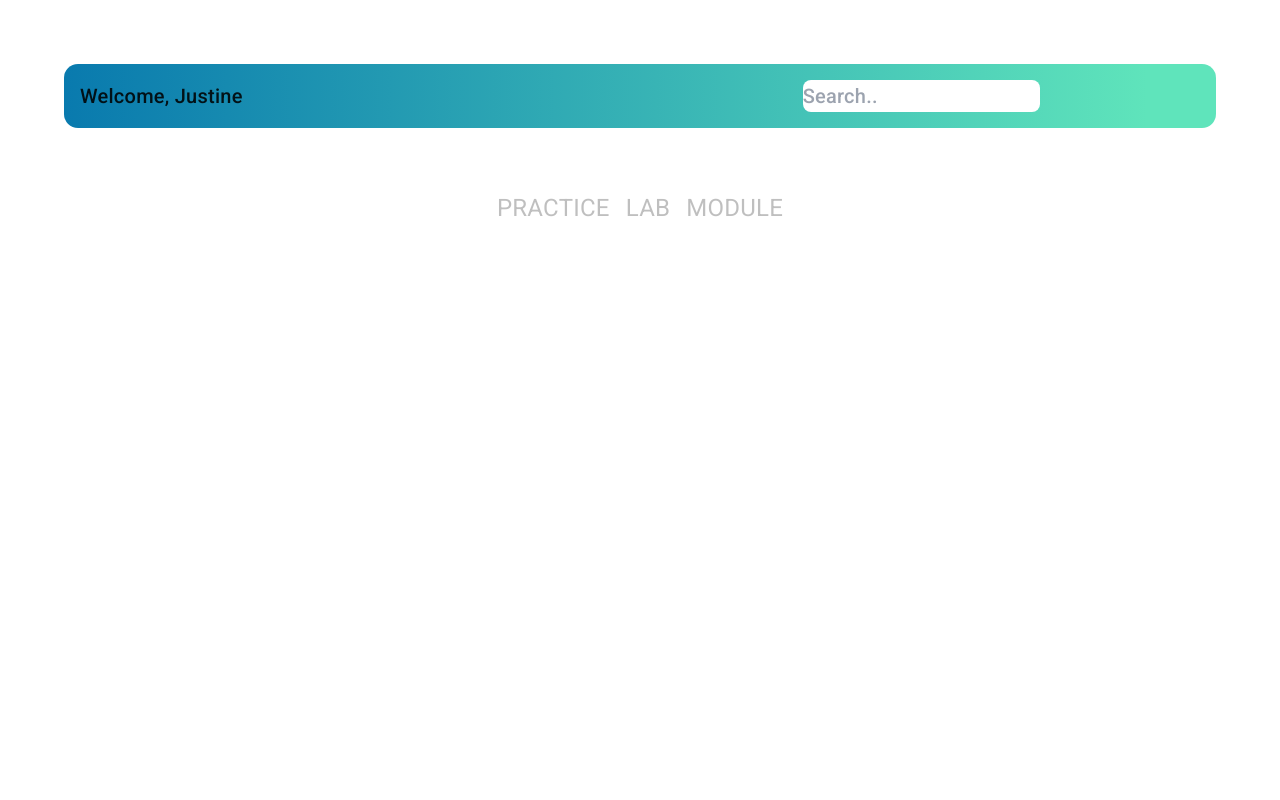
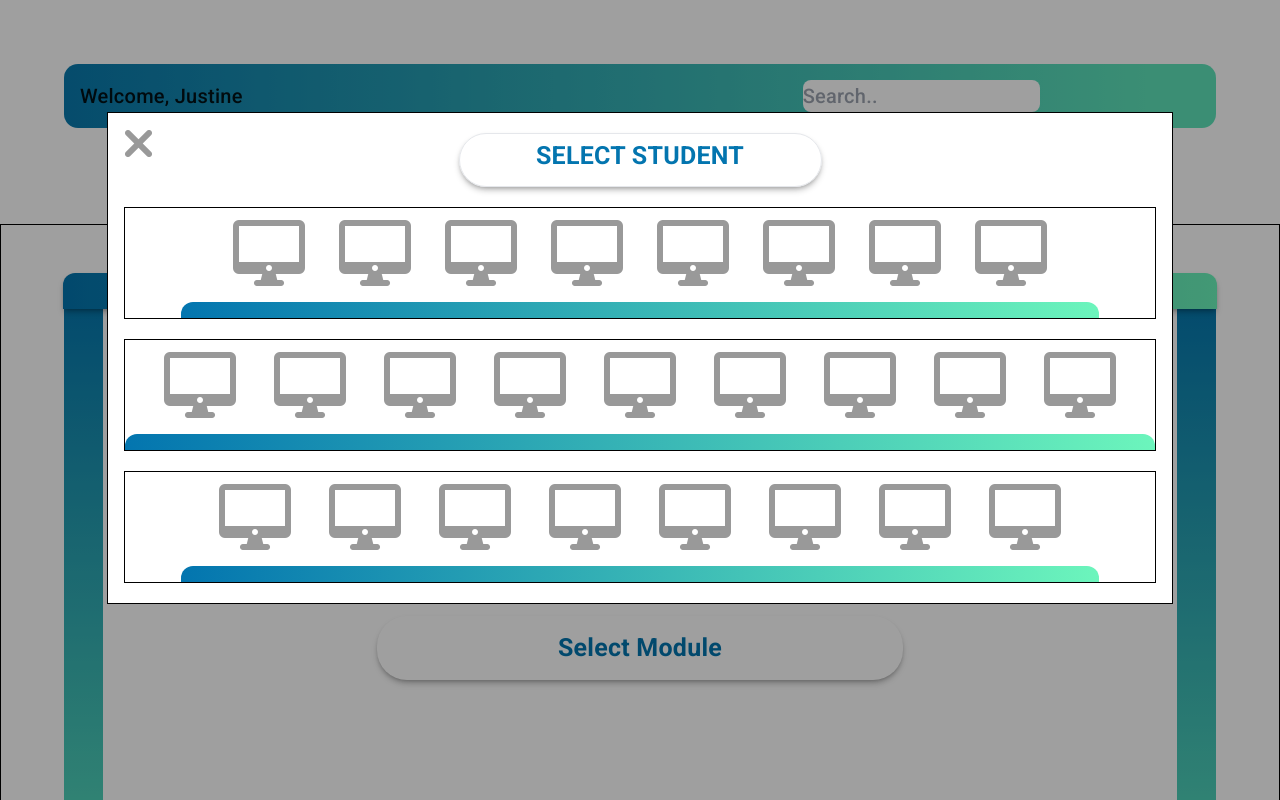
Before and after one commit to JCBEA/speechLab, an Angular app: page /teacher/lab in a window 1280 px wide. Before the commit this address led to /. Shown: the top 800 px of the page. Built offline with nearby package versions, Linux system fonts and the light colour scheme.

Commit message:
fix routing structure

```diff
--- a/src/app/app.component.html
+++ b/src/app/app.component.html
@@ -7,22 +7,7 @@
       <button mat-button class="sbutton"><mat-icon>search</mat-icon></button>
     </mat-toolbar>
   </div>
-    <nav>
-        <ul class='flex items-center justify-center lg:gap-x-4 gap-x-6'>
-            <li>
-                <a routerLink="practice" routerLinkActive=" font-extrabold bg-gradient-to-br from-primary to-secondary text-transparent bg-clip-text"
-                class="text-lg lg:text-2xl text-black/25 sm:text-xl">PRACTICE</a>
-            </li>
-            <li>
-                <a routerLink="lab" routerLinkActive="font-extrabold bg-gradient-to-br from-primary to-secondary text-transparent bg-clip-text"
-                class="text-lg lg:text-2xl text-black/25 sm:text-xl">LAB</a>
-            </li>
-            <li>
-                <a routerLink="module" routerLinkActive="font-extrabold bg-gradient-to-br from-primary to-secondary text-transparent bg-clip-text"
-                class="text-lg lg:text-2xl text-black/25 sm:text-xl">MODULE</a>
-            </li>
-        </ul>
-    </nav>
+
 </header>
 
 <main>
--- a/src/app/app.module.ts
+++ b/src/app/app.module.ts
@@ -24,6 +24,8 @@
 import {MatGridListModule} from '@angular/material/grid-list';
 import { LabContainerTeacherComponent } from './teacher/lab/lab-container-teacher/lab-container-teacher.component';
 import { LabLaptopTeacherComponent } from './teacher/lab/lab-laptop-teacher/lab-laptop-teacher.component';
+import { TdashboardComponent } from './teacher/tdashboard/tdashboard.component';
+import { DashboardComponent } from './students/dashboard/dashboard.component';
 
 
 
@@ -40,6 +42,8 @@
     ModuleContainerComponent,
     LabContainerTeacherComponent,
     LabLaptopTeacherComponent,
+    TdashboardComponent,
+    DashboardComponent,
 
 
 
--- /dev/null
+++ b/src/app/students/dashboard/dashboard.component.html
@@ -0,0 +1,18 @@
+<nav>
+    <ul class='flex items-center justify-center lg:gap-x-4 gap-x-6'>
+        <li>
+            <a routerLink="/student/practice" routerLinkActive=" font-extrabold bg-gradient-to-br from-primary to-secondary text-transparent bg-clip-text"
+            class="text-lg lg:text-2xl text-black/25 sm:text-xl">PRACTICE</a>
+        </li>
+        <li>
+            <a routerLink="/student/lab" routerLinkActive="font-extrabold bg-gradient-to-br from-primary to-secondary text-transparent bg-clip-text"
+            class="text-lg lg:text-2xl text-black/25 sm:text-xl">LAB</a>
+        </li>
+        <li>
+            <a routerLink="/student/module" routerLinkActive="font-extrabold bg-gradient-to-br from-primary to-secondary text-transparent bg-clip-text"
+            class="text-lg lg:text-2xl text-black/25 sm:text-xl">MODULE</a>
+        </li>
+    </ul>
+</nav>
+
+<router-outlet></router-outlet>
--- a/src/app/students/lab/active-bar/active-bar.component.html
+++ b/src/app/students/lab/active-bar/active-bar.component.html
@@ -7,7 +7,7 @@
           <div class='flex items-center justify-between'>
             <div class='flex items-center gap-2'>
               <img class='rounded-full object-cover size-[30px]' src="assets/test.jpg" alt="">
-              <h1 class='leading-[20px] text-[18px] font-medium font-bold text-black/50 '>Prof. Maceda</h1>
+              <h1 class='leading-[20px] text-[18px] font-bold text-black/50 '>Prof. Maceda</h1>
             </div>
             <img class='h-5' src="assets/test2.png" alt="">
           </div>
--- /dev/null
+++ b/src/app/teacher/tdashboard/tdashboard.component.html
@@ -0,0 +1,14 @@
+<nav>
+    <ul class='flex items-center justify-center lg:gap-x-4 gap-x-6'>
+        <li>
+            <a routerLink="/teacher/lab" routerLinkActive="font-extrabold bg-gradient-to-br from-primary to-secondary text-transparent bg-clip-text"
+            class="text-lg lg:text-2xl text-black/25 sm:text-xl">LAB</a>
+        </li>
+        <li>
+            <a routerLink="/teacher/module" routerLinkActive="font-extrabold bg-gradient-to-br from-primary to-secondary text-transparent bg-clip-text"
+            class="text-lg lg:text-2xl text-black/25 sm:text-xl">MODULE</a>
+        </li>
+    </ul>
+</nav>
+
+<router-outlet></router-outlet>
```
Also changed, not shown: src/app/app-routing.module.ts (+16 -5 lines), src/app/students/dashboard/dashboard.component.ts (added, +10 -0 lines), src/app/teacher/tdashboard/tdashboard.component.ts (added, +10 -0 lines), src/app/students/dashboard/dashboard.component.css (added), src/app/teacher/tdashboard/tdashboard.component.css (added), 2 other files (tests, documents, lock files or other folders).
